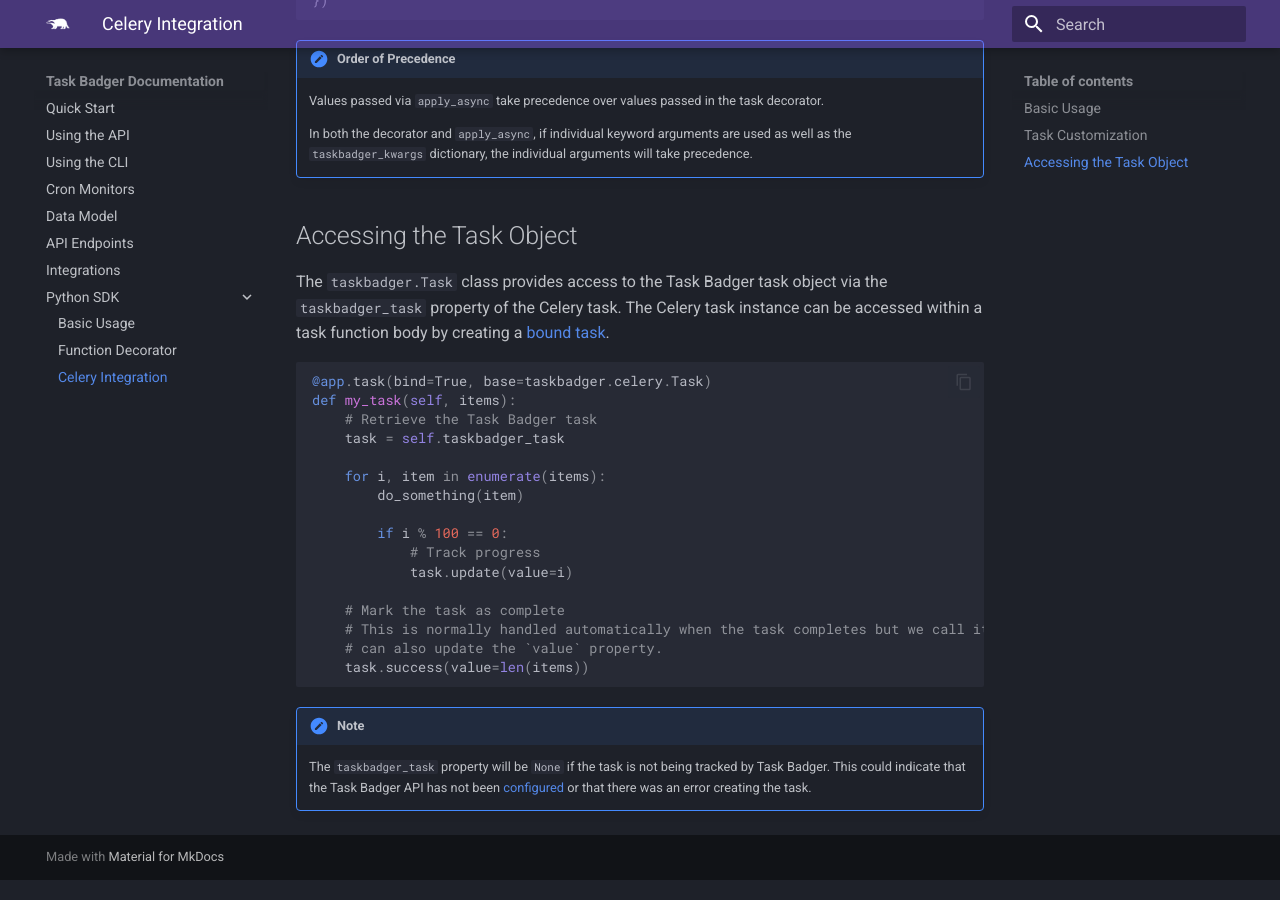
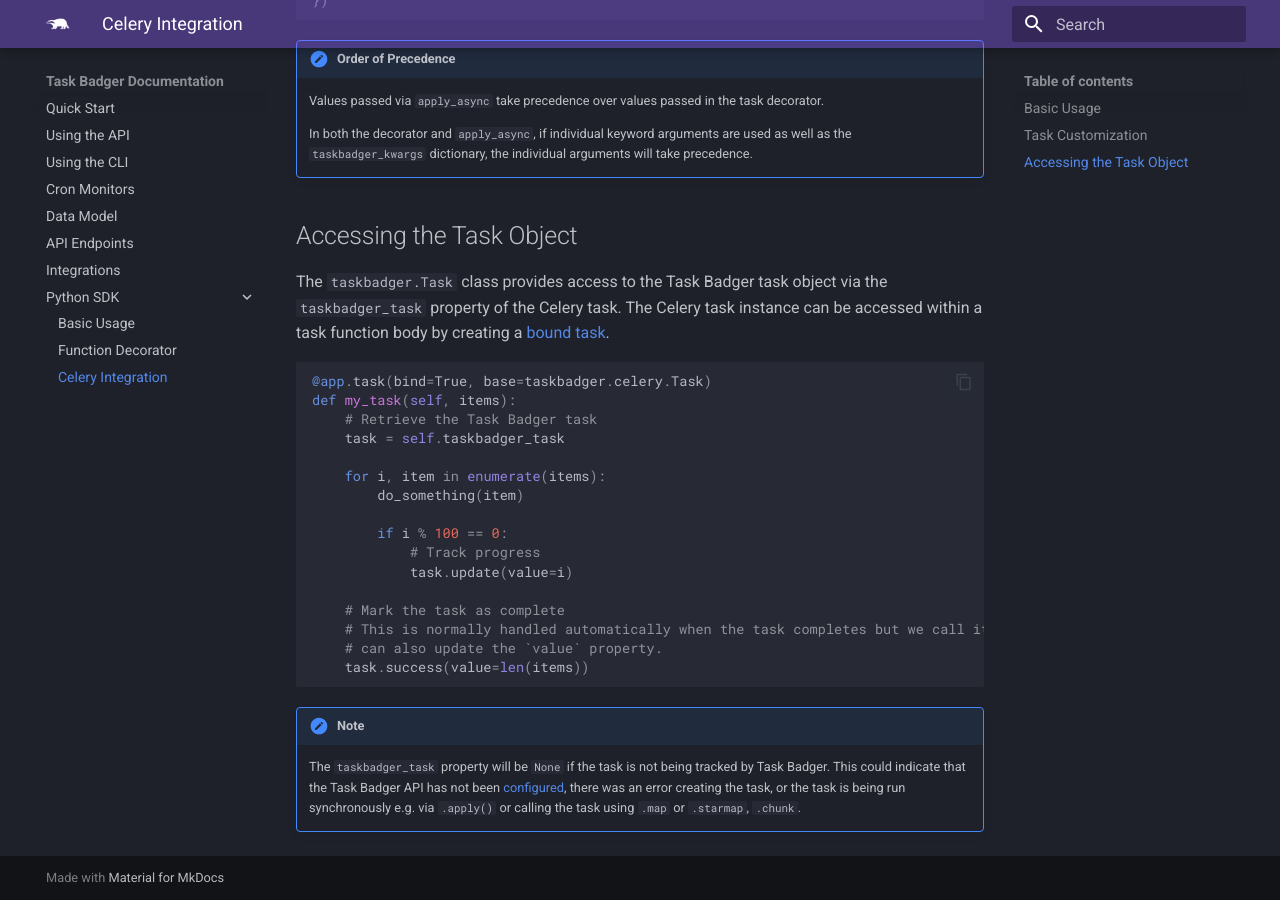
Before and after one commit to taskbadger/taskbadger-docs, an MkDocs documentation site: the page built from docs/python-celery.md, in a window 1280 px wide and 900 px high, scrolled down 1491 px. Built offline with MkDocs 1.6.1 and Material for MkDocs 9.7.7, drawn with Linux system fonts in a browser that asks for light colours.

Commit message:
update celery note

```diff
--- a/docs/python-celery.md
+++ b/docs/python-celery.md
@@ -107,5 +107,6 @@
 !!!note
 
     The `taskbadger_task` property will be `None` if the task is not being tracked by Task Badger.
-    This could indicate that the Task Badger API has not been [configured](/python#configure) or that there was an error
-    creating the task.
+    This could indicate that the Task Badger API has not been [configured](/python#configure), there was an error
+    creating the task, or the task is being run synchronously e.g. via `.apply()` or calling the task
+    using `.map` or `.starmap`, `.chunk`.
```
